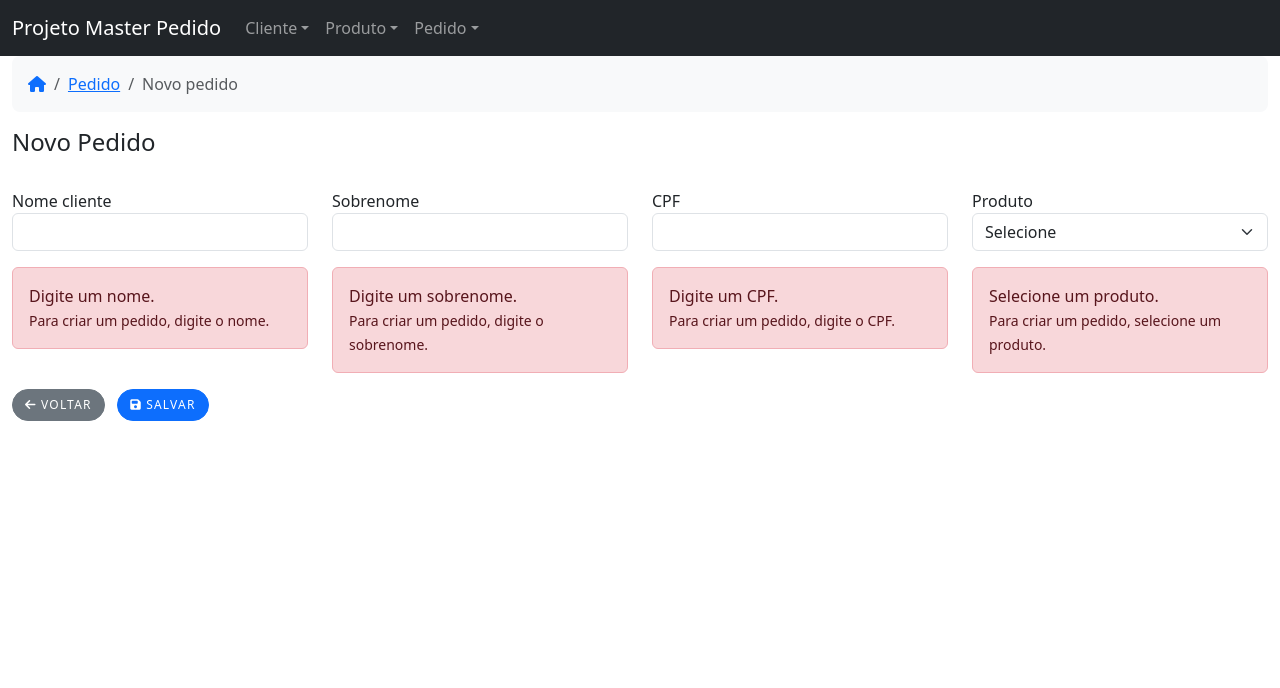
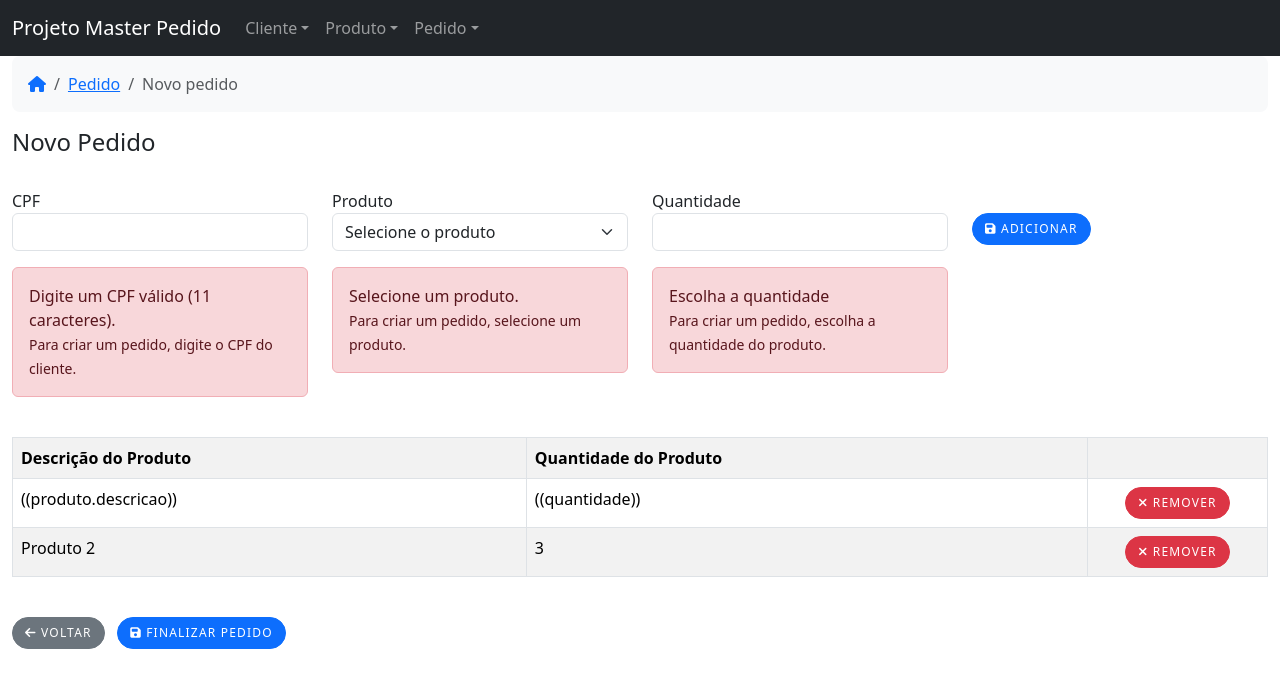
Before and after one commit to DiSousaDev/master-pedido, an Angular app in the folder frontend/: page /pedido/inserir in a window 1280 px wide. Shown: the top 688 px of the page. Built offline with nearby package versions, Linux system fonts and the light colour scheme.

Commit message:
Ajuste na página de inserir novo pedido

```diff
--- a/frontend/src/app/cliente/inserir-cliente/inserir-cliente.component.html
+++ b/frontend/src/app/cliente/inserir-cliente/inserir-cliente.component.html
@@ -29,11 +29,11 @@
 				</div>
 			</div>
 			<div class="form-group col-4">
-				<label for="sobrenome">CPF:</label>
-				<input type="text" class="form-control" id="sobrenome" name="sobrenome" minlength="2" required>
+				<label for="cpf">CPF:</label>
+				<input type="text" class="form-control" id="cpf" name="cpf" minlength="11" required>
 				<br/>
 				<div class="alert alert-danger">
-					<div> Digite um CPF válido.</div>
+					<div> Digite um CPF válido (11 caracteres).</div>
 				</div>
 			</div>
 		</div>
--- a/frontend/src/app/pedido/inserir-pedido/inserir-pedido.component.html
+++ b/frontend/src/app/pedido/inserir-pedido/inserir-pedido.component.html
@@ -8,36 +8,21 @@
 <div class="conteiner">
 	<h4>Novo Pedido</h4>
 	<br/>
+	<div class="row">
 		<form>
 			<div class="row">
 				<div class="form-group col-3">
-				<label for="nome">Nome cliente</label>
-				<input type="text" class="form-control" id="nome-cliente" name="nome-cliente" minlength="2" required>
+					<label for="cliente-cpf">CPF</label>
+					<input type="text" class="form-control" id="cliente-cpf" name="cliente-cpf" minlength="11" required mask="000.000.000-00">
 					<div class="alert alert-danger mt-3">
-					<div> Digite um nome. </div>
-					<small> Para criar um pedido, digite o nome.</small>
+						<div>Digite um CPF válido (11 caracteres).</div>
+						<small>Para criar um pedido, digite o CPF do cliente.</small>
 					</div>
 				</div>
 				<div class="form-group col-3">
-				<label for="sobrenome">Sobrenome</label>
-				<input type="text" class="form-control" id="sobrenome-cliente" name="sobrenome-cliente" minlength="2" required>
-				<div class="alert alert-danger mt-3">
-					<div>Digite um sobrenome.</div>
-					<small>Para criar um pedido, digite o sobrenome.</small>
-				</div>
-			</div>
-			<div class="form-group col-3">
-				<label for="sobrenome">CPF</label>
-				<input type="text" class="form-control" id="cliente-cpf" name="cliente-cpf" minlength="2" required>
-				<div class="alert alert-danger mt-3">
-					<div>Digite um CPF.</div>
-					<small>Para criar um pedido, digite o CPF.</small>
-				</div>
-			</div>
-			<div class="form-group col-3">
-				<label for="sobrenome">Produto</label>
-				<select class="form-select" aria-label="">
-					<option selected>Selecione</option>
+					<label for="produto">Produto</label>
+					<select class="form-select" aria-label="" id="produto">
+						<option selected>Selecione o produto</option>
 						<option value="1">Produto 1</option>
 						<option value="2">Produto 2</option>
 						<option value="3">Produto 3</option>
@@ -47,17 +32,65 @@
 						<small>Para criar um pedido, selecione um produto.</small>
 					</div>
 				</div>
+				<div class="form-group col-3">
+					<label for="produto-quantidade">Quantidade</label>
+					<input type="number" class="form-control" id="produto-quantidade" name="produto-quantidade" minlength="1" required>
+					<div class="alert alert-danger mt-3">
+						<div>Escolha a quantidade</div>
+						<small>Para criar um pedido, escolha a quantidade do produto.</small>
 					</div>
+				</div>
+				<div class="form-group col-3">
+					<br/>
+					<button type="button" class="btn btn-primary rounded-pill">
+						<i class="fa fa-save" aria-hidden="true"></i> ADICIONAR
+					</button>
+				</div>
+			</div>
+		</form>
+	</div>
+	<br/>
 	<div class="row">
+		<form>
+			<div class="form-group">
+				<table class="table table-striped table-bordered table-hover">
+					<tbody>
+						<tr>
+							<th>Descrição do Produto</th>
+							<th>Quantidade do Produto</th>
+							<th></th>
+						</tr>
+						<tr>
+							<td>((produto.descricao))</td>
+							<td>((quantidade))</td>
+							<td class="text-center" style="width: 180px">
+								<a href="#" title="Remover" alt="Remover" class="btn btn-danger rounded-pill">
+									<i class="fa fa-times" aria-hidden="true"></i> REMOVER
+								</a>
+							</td>
+						</tr>
+						<tr>
+							<td>Produto 2</td>
+							<td>3</td>
+							<td class="text-center" style="width: 180px">
+								<a href="#" title="Remover" alt="Remover" class="btn btn-danger rounded-pill">
+									<i class="fa fa-times" aria-hidden="true"></i> REMOVER
+								</a>
+							</td>
+						</tr>
+					</tbody>
+				</table>
+			</div>
+			<br/>
 			<div class="form-group">
 				<a [routerLink]="['/pedido']" class="btn btn-secondary rounded-pill">
 					<i class="fa fa-arrow-left" aria-hidden="true"></i> VOLTAR
 				</a>
 				&nbsp;
 				<button type="button" class="btn btn-primary rounded-pill">
-					<i class="fa fa-save" aria-hidden="true"></i> SALVAR
+					<i class="fa fa-save" aria-hidden="true"></i> FINALIZAR PEDIDO
 				</button>
-			</div>
 			</div>
 		</form>
 	</div>
+</div>
```
Lines whose indentation alone changed are shown as unchanged.
